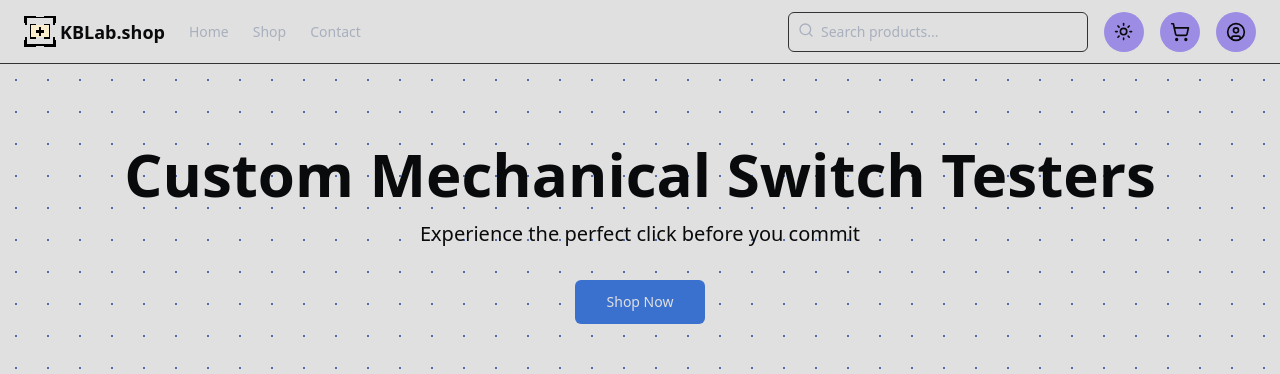
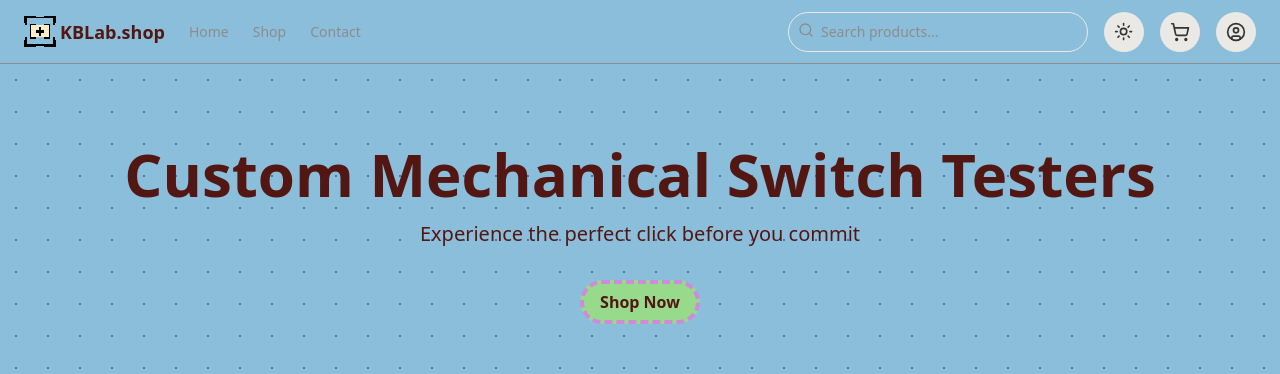
Before and after one commit to MikeF404/switch-tester-app, a React (Vite) app in the folder frontend/: page / in a window 1280 px wide. Shown: the top 374 px of the page. Built offline with nearby package versions, Linux system fonts and the light colour scheme; no server answers.

Commit message:
added some styling to Home and Product pages
A bit aggressive blue/orange coloring, might be a good idea to try something less self-contrasting. The button looks especially ugly

```diff
--- a/frontend/src/components/FeaturedItemCard.tsx
+++ b/frontend/src/components/FeaturedItemCard.tsx
@@ -19,7 +19,8 @@ const FeaturedItemCard: React.FC<FeaturedItemCardProps> = ({
 }) => {
   return (
     <Link to={link}>
-      <Card className="overflow-hidden transition-all duration-300 hover:shadow-lg">
+      <Card className="overflow-hidden transition-all duration-300 hover:shadow-lg
+      ">
         <CardContent className="p-0">
           <div className="p-6">
             <p className="text-lg mb-4">{description}</p>
--- a/frontend/src/components/SwitchCard.tsx
+++ b/frontend/src/components/SwitchCard.tsx
@@ -35,9 +35,12 @@ const ProductCard: React.FC<SwitchCardProps> = ({
 
   return (
     <Card
-      className={`bg-accent  w-full h-fit rounded-xl shadow-lg ${
-        quantity > 0 ? "border-black  " : ""
-      } transition-all duration-300`}
+      className={`w-full h-fit rounded-xl overflow-hidden shadow-lg
+        bg-[hsl(var(--switch-card))]
+        ${quantity > 0
+          ? "border-8 border-primary border-dashed"
+          : "border-4 bg-background border-transparent"}
+        transition-all duration-500`}
     >
       <CardHeader className="p-0">
         <div
--- a/frontend/src/components/SwitchSelectList.tsx
+++ b/frontend/src/components/SwitchSelectList.tsx
@@ -32,7 +32,7 @@ const SwitchSelectList: React.FC<SwitchSelectListProps> = ({
   useEffect(() => {
     const fetchSwitches = async () => {
       try {
-        const response = await fetch("/api/switches", {
+        const response = await fetch("http://localhost:8080/api/switches", {
           method: "GET",
           headers: {
             "Content-Type": "application/json",
--- a/frontend/src/components/ui/button.tsx
+++ b/frontend/src/components/ui/button.tsx
@@ -5,15 +5,15 @@ import { cva, type VariantProps } from "class-variance-authority"
 import { cn } from "@/lib/utils"
 
 const buttonVariants = cva(
-  "inline-flex items-center justify-center whitespace-nowrap rounded-md text-sm font-medium ring-offset-background transition-colors focus-visible:outline-none focus-visible:ring-2 focus-visible:ring-ring focus-visible:ring-offset-2 disabled:pointer-events-none disabled:opacity-50",
+  "inline-flex items-center justify-center whitespace-nowrap rounded-md text-m font-bold ring-offset-background transition-colors focus-visible:outline-none focus-visible:ring-2 focus-visible:ring-ring focus-visible:ring-offset-2 disabled:pointer-events-none disabled:opacity-70 disabled:border-none",
   {
     variants: {
       variant: {
-        default: "bg-primary text-primary-foreground hover:bg-primary/90",
+        default: "bg-accent text-foreground border-dashed border-4 border-primary hover:bg-primary/90",
         destructive:
           "bg-destructive text-destructive-foreground hover:bg-destructive/90",
         outline:
-          "border border-input bg-background hover:bg-accent hover:text-accent-foreground",
+          "border border-2 border-primary bg-background hover:bg-accent hover:text-accent-foreground",
         secondary:
           "bg-secondary text-secondary-foreground hover:bg-secondary/80",
         ghost: "hover:bg-accent hover:text-accent-foreground",
@@ -22,7 +22,7 @@ const buttonVariants = cva(
       size: {
         default: "h-10 px-4 py-2",
         sm: "h-9 rounded-md px-3",
-        lg: "h-11 rounded-md px-8",
+        lg: "h-11 rounded-md px-4",
         icon: "h-10 w-10",
       },
     },
--- a/frontend/src/components/ui/card.tsx
+++ b/frontend/src/components/ui/card.tsx
@@ -9,12 +9,12 @@ const Card = React.forwardRef<
   <div
     ref={ref}
     className={cn(
-      "rounded-lg border bg-card text-card-foreground shadow-sm",
+      "rounded-lg text-card-foreground border-dashed bg-card shadow-2xl border-8 border-primary",
       className
     )}
     {...props}
   />
-))
+));
 Card.displayName = "Card"
 
 const CardHeader = React.forwardRef<
--- a/frontend/src/index.css
+++ b/frontend/src/index.css
@@ -3,26 +3,41 @@
 @tailwind utilities;
 @layer base {
     :root {
-      --background: 0 0% 88%;
-      --foreground: 220 14% 4%;
-      --card: 0 0% 88%;
-      --card-foreground: 220 14% 4%;
-      --popover: 0 0% 88%;
-      --popover-foreground: 220 14% 4%;
-      --primary: 218 60% 52%;
-      --primary-foreground: 0 0% 88%;
-      --secondary: 251 61% 72%;
-      --secondary-foreground: 220 14% 4%;
-      --muted: 0 0% 20%;
-      --muted-foreground: 220 14% 70%;
-      --accent: 261 61% 61%;
-      --accent-foreground: 220 14% 4%;
-      --destructive: 0 85% 60%;
-      --destructive-foreground: 220 14% 4%;
-      --border: 0 0% 20%;
-      --input: 0 0% 20%;
-      --ring: 261 61% 40%;
-      --radius: 0.5rem;
+      /* Main backgrounds */
+      --background: 201, 52%, 70%; /* #D8C3A5 - main background */
+      --card: 21, 52%, 70%;      /* #EAE7DC - card background */
+
+      /* Text colors */
+      --foreground: 3, 62%, 20%;    /* Darker version of #8E8D8A for main text */
+      --muted-foreground: 30 1% 55%; /* #8E8D8A for secondary text */
+
+      /* Accent colors */
+      --primary: 290, 52%, 70%;     /* #E98074 - semi-accent */
+      --destructive: 222 71% 61%; /* #E85A4F - attention/important */
+
+      /* Supporting colors */
+      --border: 30 1% 55%; /* #8E8D8A - borders */
+      --ring: 6 65% 61%;        /* #E98074 - focus rings */
+
+      /* Cards and other UI elements */
+      --card-foreground: 220 1% 20%;
+      --popover: 39 25% 89%;
+      --popover-foreground: 220 1% 20%;
+      --primary-foreground: 0 0% 98%;
+      --secondary: 37 13% 91%;
+      --secondary-foreground: 220 1% 20%;
+      --green: 111, 52%, 70%;
+      --muted: 37 13% 91%;
+      --accent: 111, 52%, 70%;
+      --accent-foreground: 220 1% 20%;
+      --destructive-foreground: 0 0% 98%;
+      --input: 37 13% 91%;
+
+      --radius: 2rem;
+
+      /* Switch card specific */
+      --switch-card: 201, 52%, 70%;    /* #EAE7DC - same as background */
+      --switch-card-selected: 6 65% 61%;  /* #E98074 - using accent color for selected state */
     }
 
     .dark {
@@ -45,6 +60,12 @@
       --border: 0 0% 60%;
       --input: 0 0% 80%;
       --ring: 261 61% 60%;
+
+      /* Switch card specific dark mode */
+      --switch-card: 0 0% 15%;  /* Slightly lighter than dark background */
+      --switch-card-selected: 261 61% 39%;  /* Using accent color from dark theme */
+
+      --radius: 0.5rem;
     }
   }
 @layer base {
```
